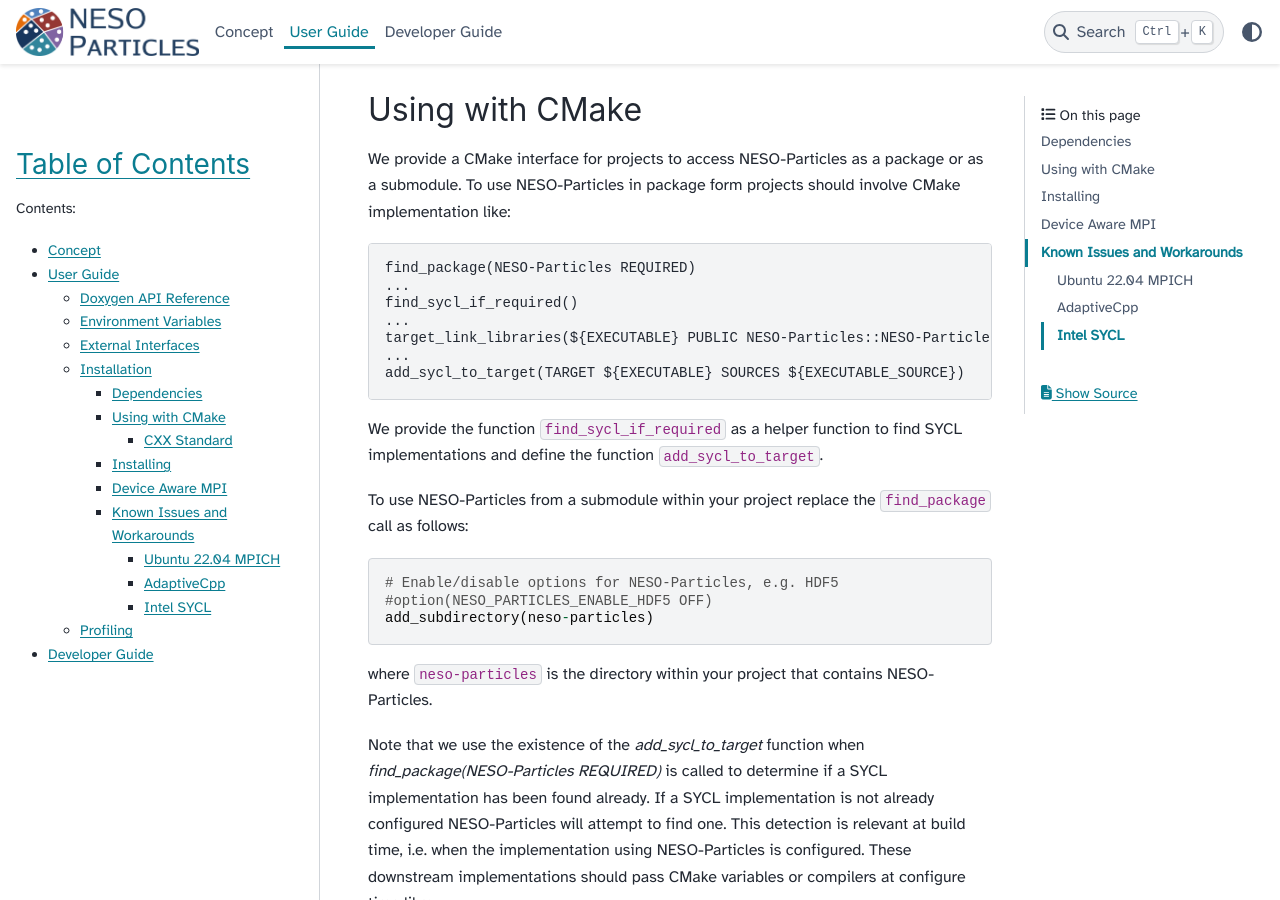
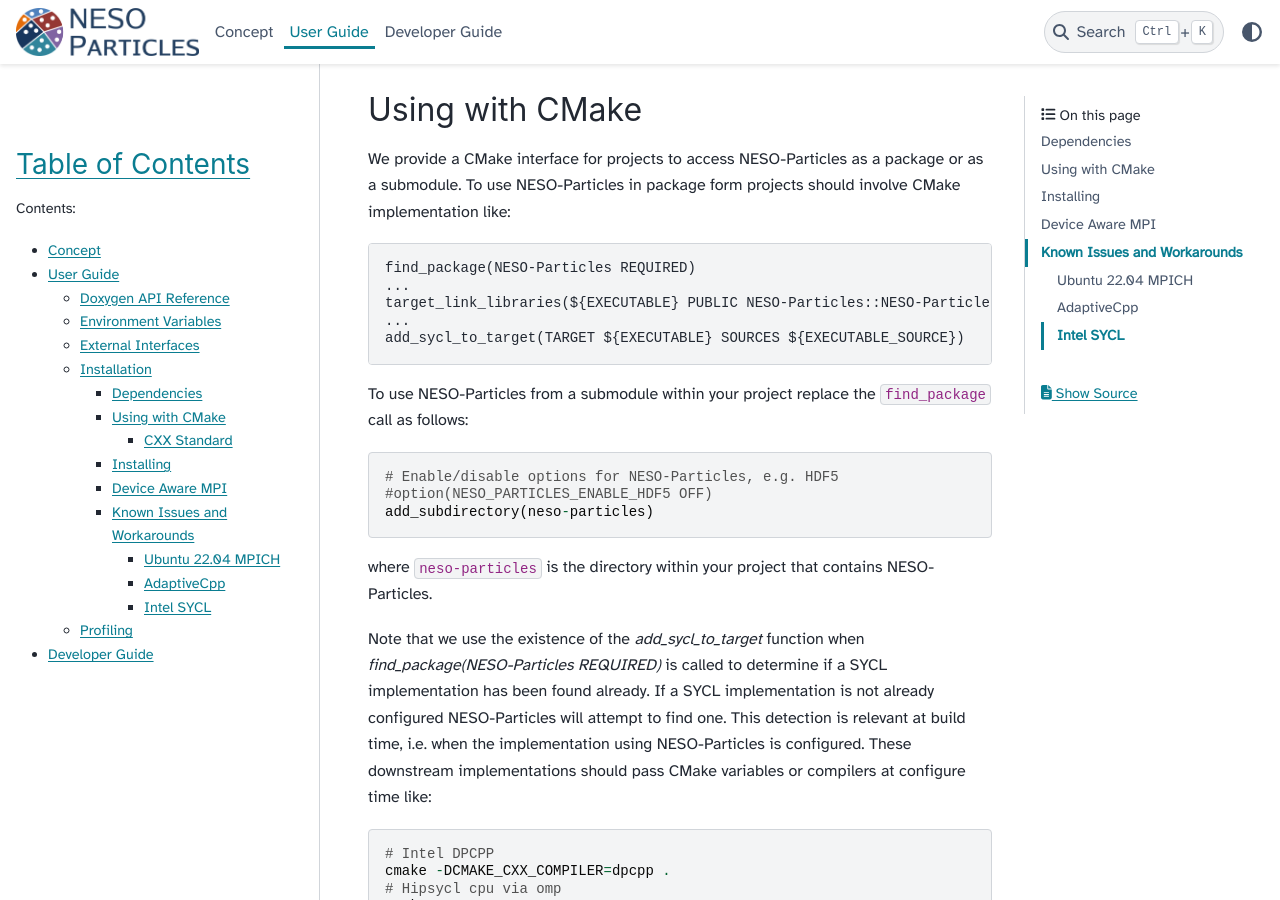
Before and after one commit to ExCALIBUR-NEPTUNE/NESO-Particles, a Sphinx documentation site: the page built from docs/sphinx/source/guide-user/installation.rst, in a window 1280 px wide and 900 px high, scrolled down 522 px. Built offline with Sphinx 7.4.7 and the PyData theme 0.15.4, drawn with Linux system fonts in a browser that asks for light colours.

Commit message:
Undo bad hotfix.

```diff
--- a/docs/sphinx/source/guide-user/installation.rst
+++ b/docs/sphinx/source/guide-user/installation.rst
@@ -20,13 +20,9 @@ To use NESO-Particles in package form projects should involve CMake implementati
 
     find_package(NESO-Particles REQUIRED)
     ...
-    find_sycl_if_required()
-    ...
     target_link_libraries(${EXECUTABLE} PUBLIC NESO-Particles::NESO-Particles)
     ...
     add_sycl_to_target(TARGET ${EXECUTABLE} SOURCES ${EXECUTABLE_SOURCE})
-
-We provide the function ``find_sycl_if_required`` as a helper function to find SYCL implementations and define the function ``add_sycl_to_target``.
 
 To use NESO-Particles from a submodule within your project replace the ``find_package`` call as follows:
 ::
```
